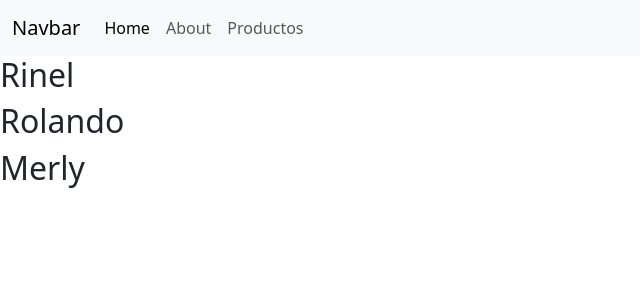
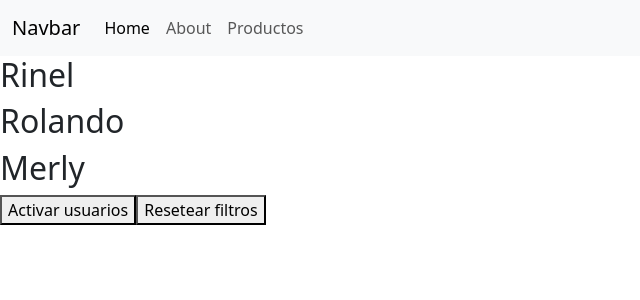
Before and after one commit to rineliniguezsosa/React-router-v6, a React (Create React App) app: page /usuarios in a window 1280 px wide. Shown: the top 300 px of the page, without its empty margins (0-640 px from the left). Built offline with nearby package versions, Linux system fonts and the light colour scheme.

Commit message:
creando el elemento div que envuelve los elementos button activar usuarios y resetear filtros

```diff
--- a/src/06-Dinamic routes/Usuarios.js
+++ b/src/06-Dinamic routes/Usuarios.js
@@ -8,6 +8,11 @@ export const Usuarios = () => {
         <h2>Merly</h2>
 
         <Outlet></Outlet>
+
+        <div>
+          <button>Activar usuarios</button>
+          <button>Resetear filtros</button>
+        </div>
     </>
   )
 }
```
